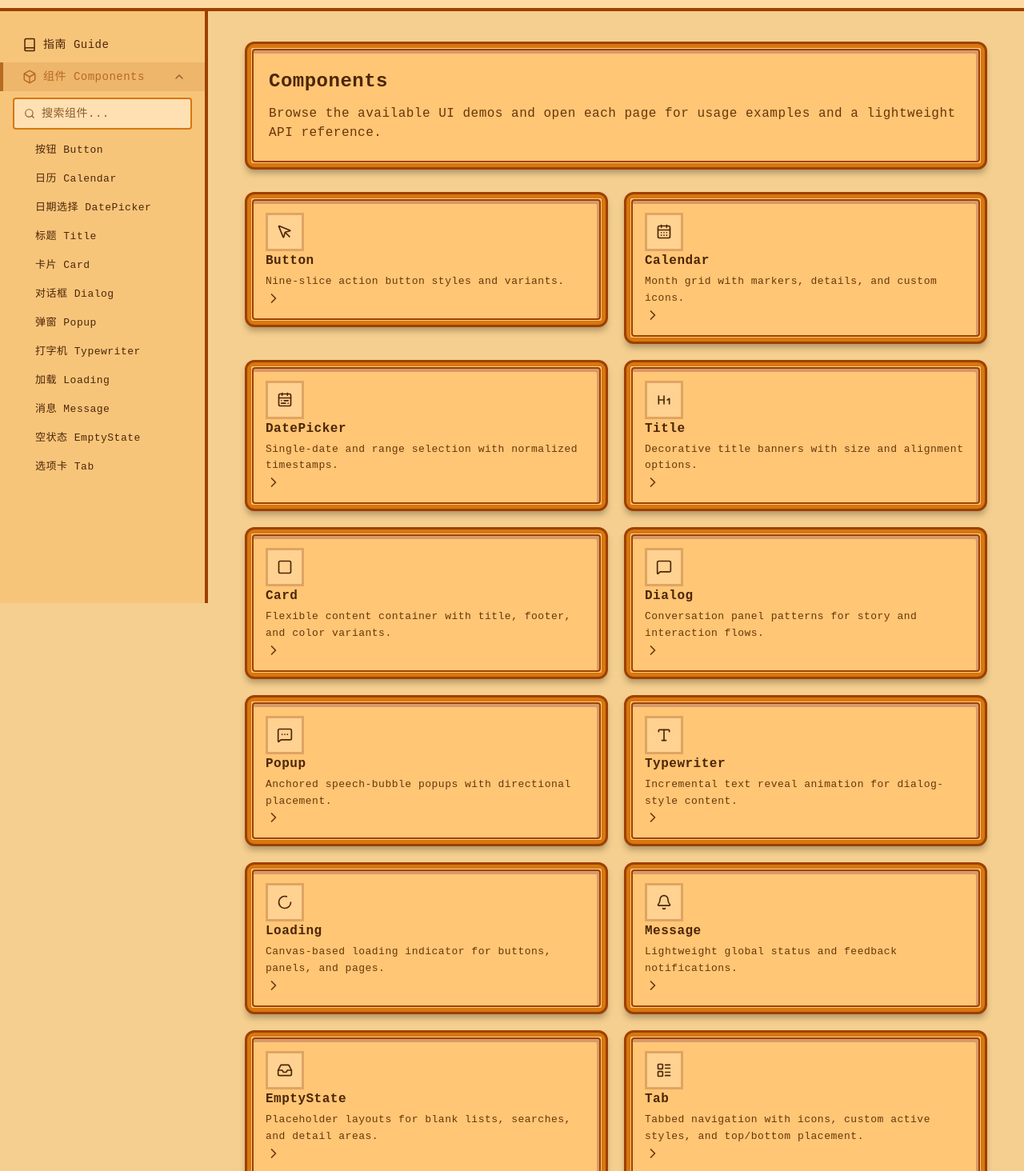
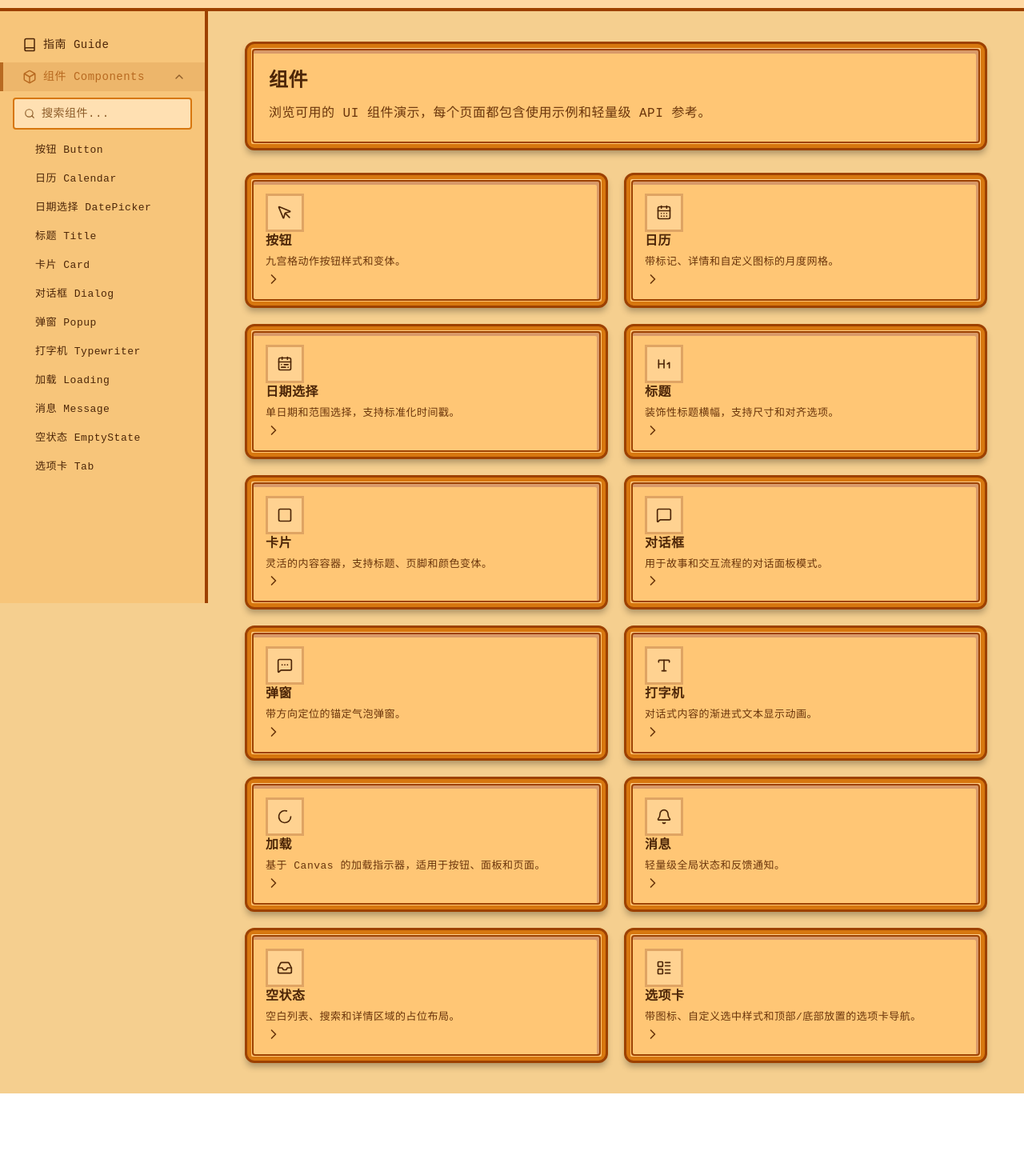
Before and after one commit to a985987819/stardewUi, a React (Vite) app: page /stardewUi/components in a window 1280 px wide. Shown: the part 46-1510 px from the top of the page at 80% size. After the commit the page ends 1413 px from the top, so only its background shows below. Built offline with nearby package versions, Linux system fonts and the light colour scheme; a web font is replaced by a local one.

Commit message:
feat: 为tab组件增加node示例

```diff
--- a/src/components/layout/Sidebar.tsx
+++ b/src/components/layout/Sidebar.tsx
@@ -2,6 +2,7 @@ import { useState, useMemo, type ReactNode, type ChangeEvent } from 'react'
 import { NavLink, useLocation } from 'react-router-dom'
 import { Book, Box, ChevronDown, Search } from 'lucide-react'
 import { classNames } from '../../utils/classNames'
+import { useI18n } from '../../i18n'
 import styles from './Sidebar.module.scss'
 
 interface MenuItem {
@@ -30,7 +31,7 @@ const bilingualLabels: Record<string, { zh: string; en: string }> = {
   'sidebar.tab': { zh: '选项卡', en: 'Tab' },
 }
 
-function useMenuItems(): MenuItem[] {
+function useMenuItems(lang: 'zh' | 'en'): MenuItem[] {
   const getBilingualLabel = (key: string): { zh: string; en: string } => {
     return bilingualLabels[key] || { zh: key, en: key }
   }
@@ -38,29 +39,34 @@ function useMenuItems(): MenuItem[] {
   const guide = getBilingualLabel('sidebar.guide')
   const components = getBilingualLabel('sidebar.components')
 
+  // 根据语言设置生成标签：中文模式只显示中文，英文模式显示中文+英文
+  const getLabel = (item: { zh: string; en: string }) => {
+    return  `${item.zh} ${item.en}`
+  }
+
   return [
     {
       path: '/guide',
-      label: `${guide.zh} ${guide.en}`,
+      label: getLabel(guide),
       icon: <Book size={18} />,
     },
     {
       path: '/components',
-      label: `${components.zh} ${components.en}`,
+      label: getLabel(components),
       icon: <Box size={18} />,
       children: [
-        { path: '/components/button', label: getBilingualLabel('sidebar.button').zh, labelEn: getBilingualLabel('sidebar.button').en },
-        { path: '/components/calendar', label: getBilingualLabel('sidebar.calendar').zh, labelEn: getBilingualLabel('sidebar.calendar').en },
-        { path: '/components/date-picker', label: getBilingualLabel('sidebar.datePicker').zh, labelEn: getBilingualLabel('sidebar.datePicker').en },
-        { path: '/components/title', label: getBilingualLabel('sidebar.title').zh, labelEn: getBilingualLabel('sidebar.title').en },
-        { path: '/components/card', label: getBilingualLabel('sidebar.card').zh, labelEn: getBilingualLabel('sidebar.card').en },
-        { path: '/components/dialog', label: getBilingualLabel('sidebar.dialog').zh, labelEn: getBilingualLabel('sidebar.dialog').en },
-        { path: '/components/popup', label: getBilingualLabel('sidebar.popup').zh, labelEn: getBilingualLabel('sidebar.popup').en },
-        { path: '/components/typewriter', label: getBilingualLabel('sidebar.typewriter').zh, labelEn: getBilingualLabel('sidebar.typewriter').en },
-        { path: '/components/loading', label: getBilingualLabel('sidebar.loading').zh, labelEn: getBilingualLabel('sidebar.loading').en },
-        { path: '/components/message', label: getBilingualLabel('sidebar.message').zh, labelEn: getBilingualLabel('sidebar.message').en },
-        { path: '/components/empty-state', label: getBilingualLabel('sidebar.emptyState').zh, labelEn: getBilingualLabel('sidebar.emptyState').en },
-        { path: '/components/tab', label: getBilingualLabel('sidebar.tab').zh, labelEn: getBilingualLabel('sidebar.tab').en },
+        { path: '/components/button', label: getBilingualLabel('sidebar.button').zh, labelEn:  getBilingualLabel('sidebar.button').en },
+        { path: '/components/calendar', label: getBilingualLabel('sidebar.calendar').zh, labelEn:  getBilingualLabel('sidebar.calendar').en },
+        { path: '/components/date-picker', label: getBilingualLabel('sidebar.datePicker').zh, labelEn:  getBilingualLabel('sidebar.datePicker').en },
+        { path: '/components/title', label: getBilingualLabel('sidebar.title').zh, labelEn:  getBilingualLabel('sidebar.title').en },
+        { path: '/components/card', label: getBilingualLabel('sidebar.card').zh, labelEn:  getBilingualLabel('sidebar.card').en },
+        { path: '/components/dialog', label: getBilingualLabel('sidebar.dialog').zh, labelEn:  getBilingualLabel('sidebar.dialog').en },
+        { path: '/components/popup', label: getBilingualLabel('sidebar.popup').zh, labelEn:  getBilingualLabel('sidebar.popup').en },
+        { path: '/components/typewriter', label: getBilingualLabel('sidebar.typewriter').zh, labelEn:  getBilingualLabel('sidebar.typewriter').en },
+        { path: '/components/loading', label: getBilingualLabel('sidebar.loading').zh, labelEn:  getBilingualLabel('sidebar.loading').en },
+        { path: '/components/message', label: getBilingualLabel('sidebar.message').zh, labelEn:  getBilingualLabel('sidebar.message').en },
+        { path: '/components/empty-state', label: getBilingualLabel('sidebar.emptyState').zh, labelEn:  getBilingualLabel('sidebar.emptyState').en },
+        { path: '/components/tab', label: getBilingualLabel('sidebar.tab').zh, labelEn:  getBilingualLabel('sidebar.tab').en },
       ],
     },
   ]
@@ -68,9 +74,10 @@ function useMenuItems(): MenuItem[] {
 
 function StarSidebar() {
   const location = useLocation()
+  const { t, lang } = useI18n()
   const [expandedKeys, setExpandedKeys] = useState<string[]>(['/components'])
   const [searchQuery, setSearchQuery] = useState('')
-  const menuItems = useMenuItems()
+  const menuItems = useMenuItems(lang)
 
   const toggleExpand = (path: string) => {
     setExpandedKeys((prev) => (prev.includes(path) ? prev.filter((key) => key !== path) : [...prev, path]))
@@ -110,8 +117,12 @@ function StarSidebar() {
     const expanded = isExpanded(item.path)
     const active = isActive(item.path)
 
-    // 如果搜索中且没有子项，不渲染
-    if (searchQuery && hasChildren && item.children?.length === 0) {
+    // 对于组件菜单，即使搜索无结果也要渲染（为了显示搜索框）
+    const isComponentsMenu = item.path === '/components'
+    const hasVisibleChildren = item.children && item.children.length > 0
+
+    // 如果搜索中且没有子项，不渲染（但组件菜单除外）
+    if (searchQuery && hasChildren && !hasVisibleChildren && !isComponentsMenu) {
       return null
     }
 
@@ -144,13 +155,13 @@ function StarSidebar() {
 
         {hasChildren && expanded ? (
           <div className={styles['doc-sidebar-children']}>
-            {/* 在组件选项下方添加搜索框 */}
-            {item.path === '/components' && (
+            {/* 在组件选项下方添加搜索框 - 始终显示 */}
+            {isComponentsMenu && (
               <div className={styles['doc-sidebar-search']}>
                 <Search size={14} className={styles['doc-sidebar-search-icon']} />
                 <input
                   type="text"
-                  placeholder="搜索组件..."
+                  placeholder={t('search.placeholder')}
                   value={searchQuery}
                   onChange={handleSearchChange}
                   className={styles['doc-sidebar-search-input']}
--- a/src/components/layout/TableOfContents.tsx
+++ b/src/components/layout/TableOfContents.tsx
@@ -1,5 +1,6 @@
 import { useState, useEffect } from 'react'
 import { classNames } from '../../utils/classNames'
+import { useI18n } from '../../i18n'
 import styles from './TableOfContents.module.scss'
 
 interface TocItem {
@@ -13,6 +14,7 @@ interface TableOfContentsProps {
 }
 
 function StarTableOfContents({ items }: TableOfContentsProps) {
+  const { t } = useI18n()
   const [activeId, setActiveId] = useState<string>('')
 
   useEffect(() => {
@@ -48,7 +50,7 @@ function StarTableOfContents({ items }: TableOfContentsProps) {
 
   return (
     <nav className={styles['table-of-contents']}>
-      <h3 className={styles['toc-title']}>目录</h3>
+      <h3 className={styles['toc-title']}>{t('toc.title')}</h3>
       <ul className={styles['toc-list']}>
         {items.map((item) => (
           <li
--- a/src/i18n/index.tsx
+++ b/src/i18n/index.tsx
@@ -65,8 +65,8 @@ const zhDict: Record<string, string> = {
   'guide.feature3': '支持像素风主题定制',
   'guide.feature4': '提供多种可复用基础组件',
   'guide.feature5': '适合文档站和游戏风格界面',
-  'components.title': 'Components',
-  'components.desc': 'Browse the available UI demos and open each page for usage examples and a lightweight API reference.',
+  'components.title': '组件',
+  'components.desc': '浏览可用的 UI 组件演示，每个页面都包含使用示例和轻量级 API 参考。',
   'sidebar.guide': '指南',
   'sidebar.components': '组件',
   'sidebar.button': '按钮',
@@ -91,6 +91,8 @@ const zhDict: Record<string, string> = {
   'api.required': '必填',
   'lang.zh': '中文',
   'lang.en': 'English',
+  'toc.title': '目录',
+  'search.placeholder': '搜索组件...',
 }
 
 const enDict: Record<string, string> = {
@@ -150,6 +152,8 @@ const enDict: Record<string, string> = {
   'api.required': 'Required',
   'lang.zh': '中文',
   'lang.en': 'English',
+  'toc.title': 'Table of Contents',
+  'search.placeholder': 'Search components...',
 }
 
 const dictionaries: Record<Lang, Record<string, string>> = {
--- a/src/pages/Components.tsx
+++ b/src/pages/Components.tsx
@@ -15,90 +15,126 @@ import {
   Type,
 } from 'lucide-react'
 import StarCard from '../components/ui/Card'
+import { useI18n } from '../i18n'
 import styles from './Components.module.scss'
 
-const components = [
+interface ComponentInfo {
+  path: string
+  titleZh: string
+  titleEn: string
+  descZh: string
+  descEn: string
+  icon: React.ReactNode
+}
+
+const components: ComponentInfo[] = [
   {
     path: '/components/button',
-    title: 'Button',
-    description: 'Nine-slice action button styles and variants.',
+    titleZh: '按钮',
+    titleEn: 'Button',
+    descZh: '九宫格动作按钮样式和变体。',
+    descEn: 'Nine-slice action button styles and variants.',
     icon: <MousePointer size={20} />,
   },
   {
     path: '/components/calendar',
-    title: 'Calendar',
-    description: 'Month grid with markers, details, and custom icons.',
+    titleZh: '日历',
+    titleEn: 'Calendar',
+    descZh: '带标记、详情和自定义图标的月度网格。',
+    descEn: 'Month grid with markers, details, and custom icons.',
     icon: <CalendarDays size={20} />,
   },
   {
     path: '/components/date-picker',
-    title: 'DatePicker',
-    description: 'Single-date and range selection with normalized timestamps.',
+    titleZh: '日期选择',
+    titleEn: 'DatePicker',
+    descZh: '单日期和范围选择，支持标准化时间戳。',
+    descEn: 'Single-date and range selection with normalized timestamps.',
     icon: <CalendarRange size={20} />,
   },
   {
     path: '/components/title',
-    title: 'Title',
-    description: 'Decorative title banners with size and alignment options.',
+    titleZh: '标题',
+    titleEn: 'Title',
+    descZh: '装饰性标题横幅，支持尺寸和对齐选项。',
+    descEn: 'Decorative title banners with size and alignment options.',
     icon: <Heading1 size={20} />,
   },
   {
     path: '/components/card',
-    title: 'Card',
-    description: 'Flexible content container with title, footer, and color variants.',
+    titleZh: '卡片',
+    titleEn: 'Card',
+    descZh: '灵活的内容容器，支持标题、页脚和颜色变体。',
+    descEn: 'Flexible content container with title, footer, and color variants.',
     icon: <Square size={20} />,
   },
   {
     path: '/components/dialog',
-    title: 'Dialog',
-    description: 'Conversation panel patterns for story and interaction flows.',
+    titleZh: '对话框',
+    titleEn: 'Dialog',
+    descZh: '用于故事和交互流程的对话面板模式。',
+    descEn: 'Conversation panel patterns for story and interaction flows.',
     icon: <MessageSquare size={20} />,
   },
   {
     path: '/components/popup',
-    title: 'Popup',
-    description: 'Anchored speech-bubble popups with directional placement.',
+    titleZh: '弹窗',
+    titleEn: 'Popup',
+    descZh: '带方向定位的锚定气泡弹窗。',
+    descEn: 'Anchored speech-bubble popups with directional placement.',
     icon: <MessageSquareMore size={20} />,
   },
   {
     path: '/components/typewriter',
-    title: 'Typewriter',
-    description: 'Incremental text reveal animation for dialog-style content.',
+    titleZh: '打字机',
+    titleEn: 'Typewriter',
+    descZh: '对话式内容的渐进式文本显示动画。',
+    descEn: 'Incremental text reveal animation for dialog-style content.',
     icon: <Type size={20} />,
   },
   {
     path: '/components/loading',
-    title: 'Loading',
-    description: 'Canvas-based loading indicator for buttons, panels, and pages.',
+    titleZh: '加载',
+    titleEn: 'Loading',
+    descZh: '基于 Canvas 的加载指示器，适用于按钮、面板和页面。',
+    descEn: 'Canvas-based loading indicator for buttons, panels, and pages.',
     icon: <LoaderCircle size={20} />,
   },
   {
     path: '/components/message',
-    title: 'Message',
-    description: 'Lightweight global status and feedback notifications.',
+    titleZh: '消息',
+    titleEn: 'Message',
+    descZh: '轻量级全局状态和反馈通知。',
+    descEn: 'Lightweight global status and feedback notifications.',
     icon: <Bell size={20} />,
   },
   {
     path: '/components/empty-state',
-    title: 'EmptyState',
-    description: 'Placeholder layouts for blank lists, searches, and detail areas.',
+    titleZh: '空状态',
+    titleEn: 'EmptyState',
+    descZh: '空白列表、搜索和详情区域的占位布局。',
+    descEn: 'Placeholder layouts for blank lists, searches, and detail areas.',
     icon: <Inbox size={20} />,
   },
   {
     path: '/components/tab',
-    title: 'Tab',
-    description: 'Tabbed navigation with icons, custom active styles, and top/bottom placement.',
+    titleZh: '选项卡',
+    titleEn: 'Tab',
+    descZh: '带图标、自定义选中样式和顶部/底部放置的选项卡导航。',
+    descEn: 'Tabbed navigation with icons, custom active styles, and top/bottom placement.',
     icon: <LayoutList size={20} />,
   },
 ]
 
 function StarComponentsPage() {
+  const { t, lang } = useI18n()
+
   return (
     <div className={styles['components-page']}>
       <StarCard className={styles['components-header-card']}>
         <div className={styles['components-header']}>
-          <h1>Components</h1>
-          <p>Browse the available UI demos and open each page for usage examples and a lightweight API reference.</p>
+          <h1>{t('components.title')}</h1>
+          <p>{t('components.desc')}</p>
         </div>
       </StarCard>
 
@@ -108,8 +144,14 @@ function StarComponentsPage() {
             <StarCard className={styles['components-card']} hoverable>
               <div className={styles['components-card-icon']}>{item.icon}</div>
               <div className={styles['components-card-content']}>
-                <h3>{item.title}</h3>
-                <p>{item.description}</p>
+                <h3>
+                  {item.titleZh}
+                  {lang === 'en' && <span style={{ opacity: 0.6, marginLeft: '8px' }}>{item.titleEn}</span>}
+                </h3>
+                <p>
+                  {item.descZh}
+                  {lang === 'en' && <span style={{ opacity: 0.6, display: 'block', marginTop: '4px' }}>{item.descEn}</span>}
+                </p>
               </div>
               <ChevronRight size={20} className={styles['components-card-arrow']} />
             </StarCard>
```
Also changed, not shown: src/pages/TabDemo.tsx (+89 -0 lines).
